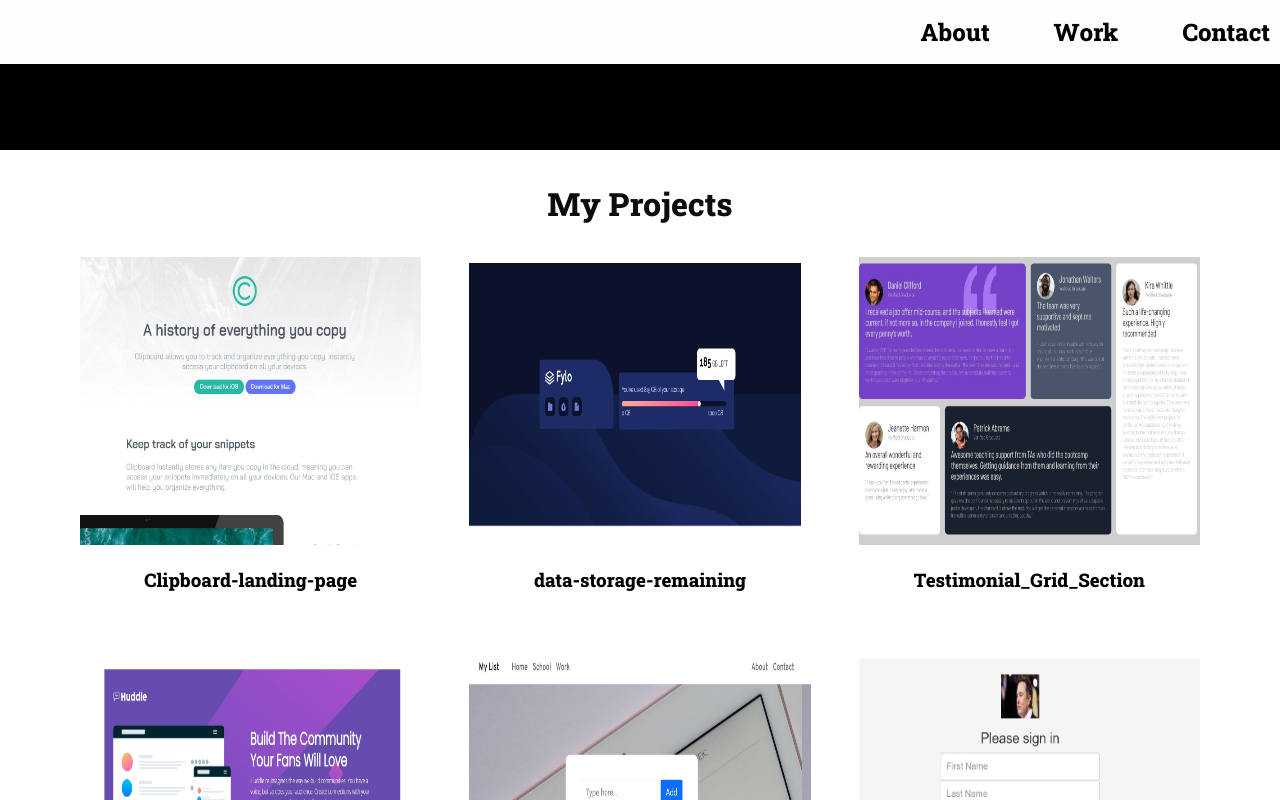
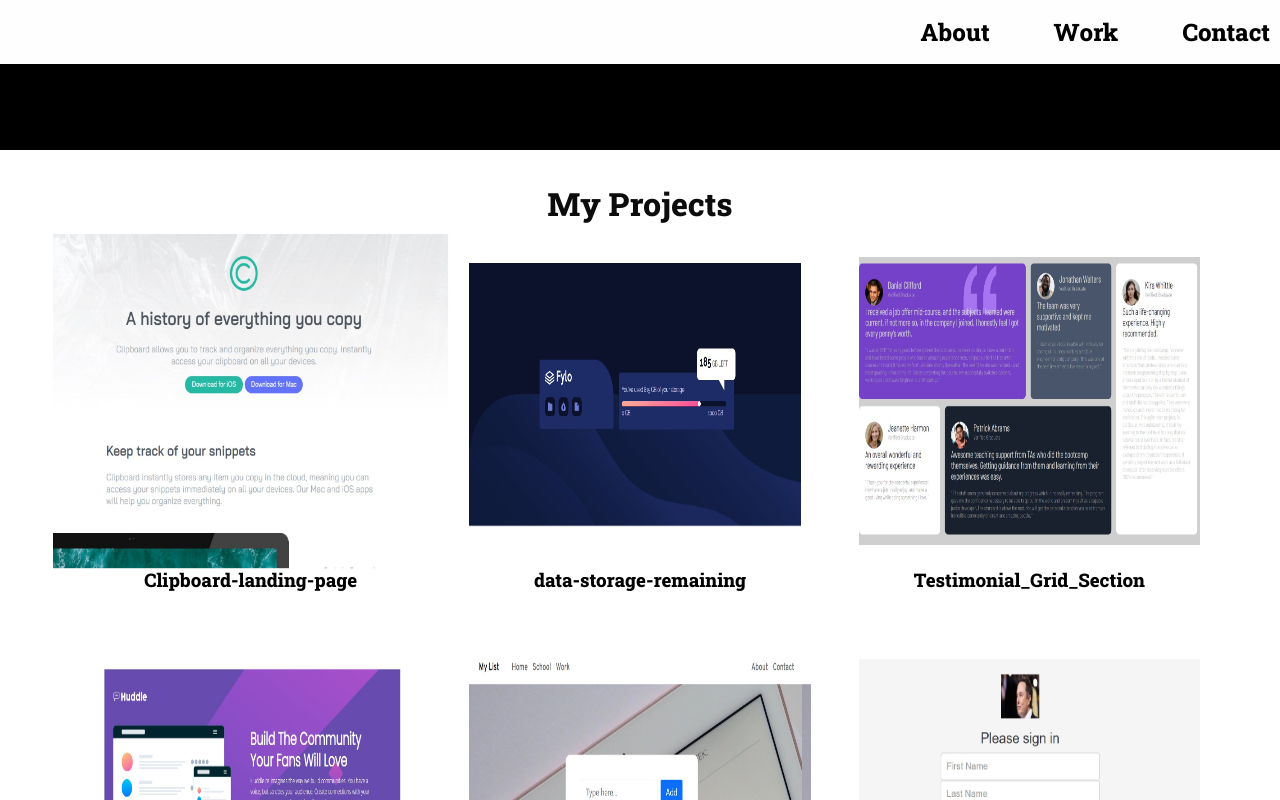
Before and after one commit to Chiku100/Portfolio, a plain HTML site: page index.html in a window 1280 px wide. In both pictures the pointer is over the picture 250 px from the left and 935 px from the top of the page. Shown: the part 535-1335 px from the top of the page. Drawn offline with Linux system fonts and the light colour scheme.

Commit message:
More transitions

```diff
--- a/styles.css
+++ b/styles.css
@@ -129,7 +129,9 @@ i {
     position: relative;
     transition: transform 0.3s ease-out;
 }
-
+img:hover {
+    transform: scale(1.16);
+}
 .contact:hover {
     transform:scale(2) ;
 }
```
